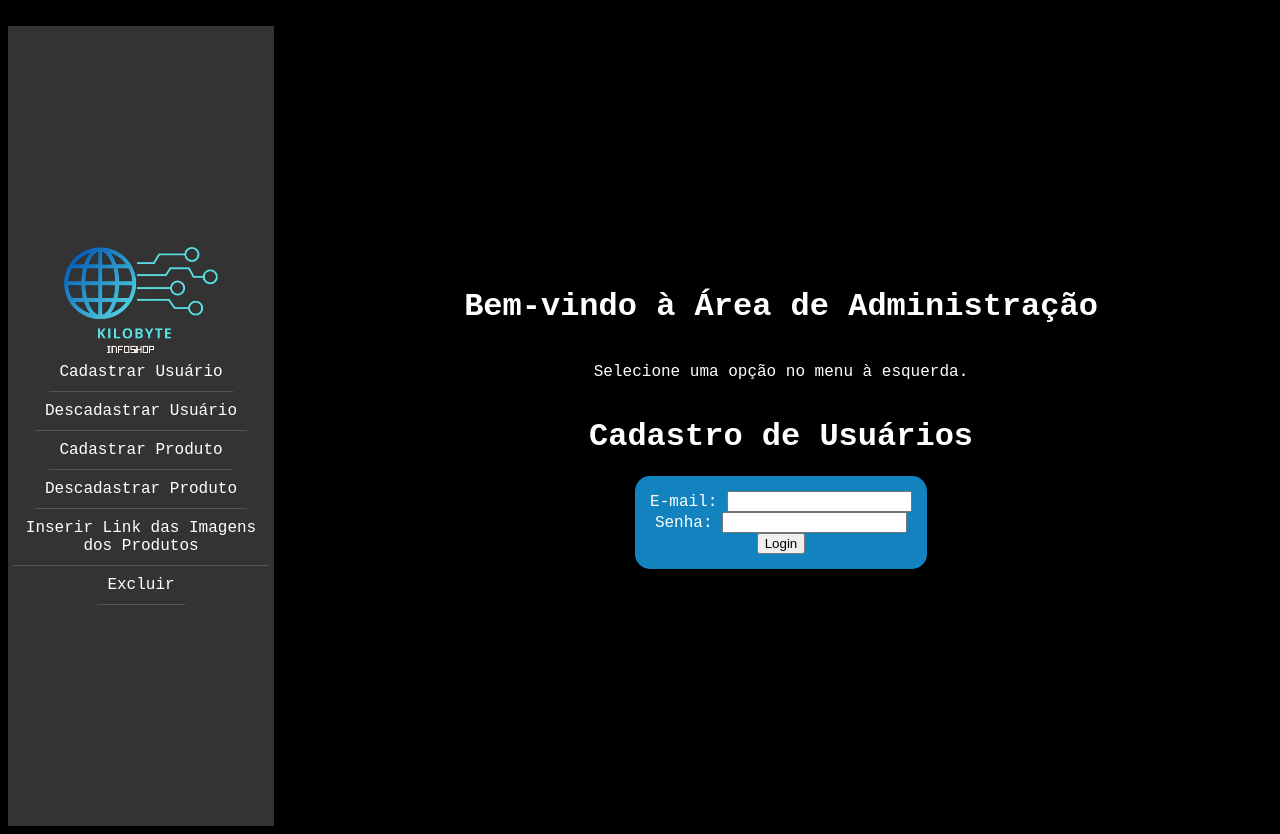
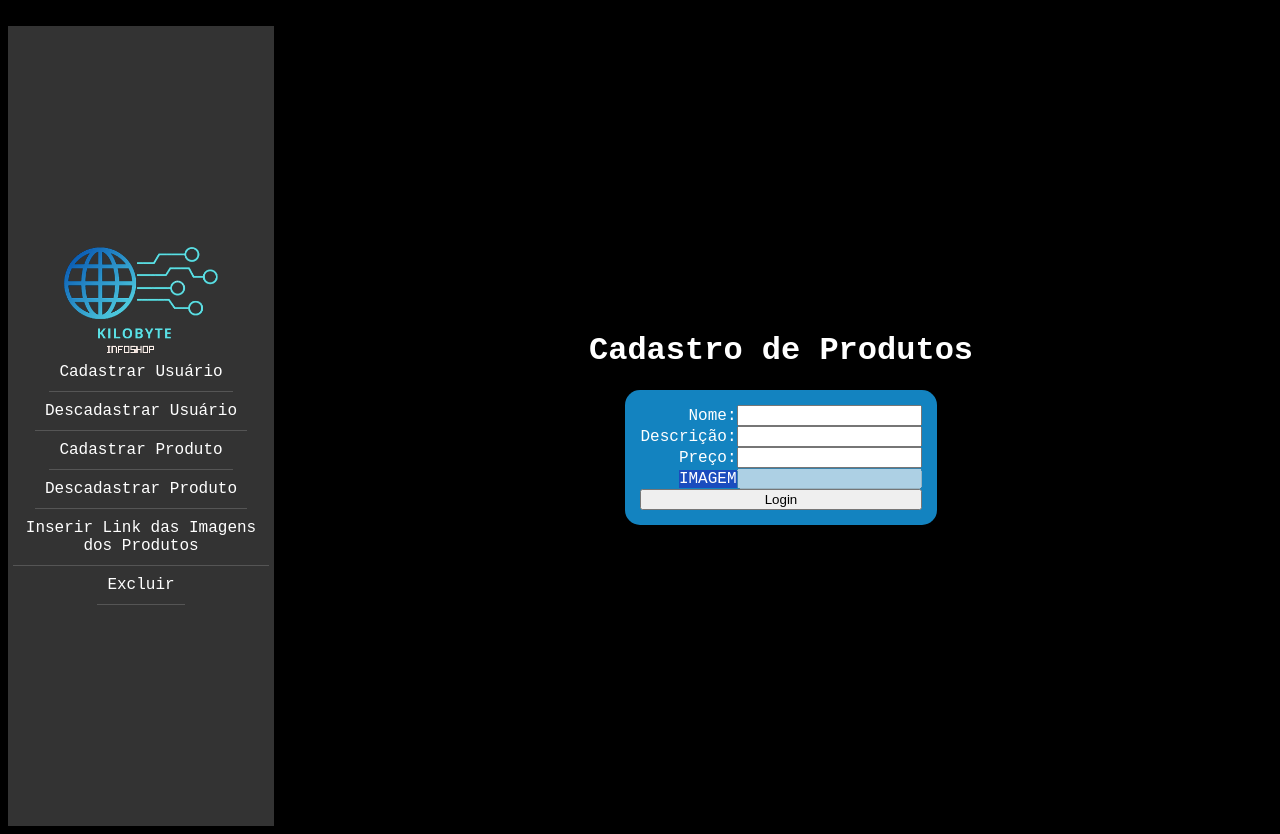
Before and after one commit to riquex/APILojaInfo, a Flask app: page /admin/cadastroproduto in a window 1280 px wide. Run offline with Flask 3, Linux system fonts and the light colour scheme.

Commit message:
Trabalho no cadastramento de produto.

```diff
--- a/static/CSS/style.css
+++ b/static/CSS/style.css
@@ -220,11 +220,45 @@ footer{
 }
 
 form{
-    background-color:  rgb(19, 131, 192);
-    border-radius: 15px; /* Usado para criar um leve arredondamento das bordas */
+    display: flex;
+    background-color: rgb(19, 131, 192);
+    border-radius: 15px;
     padding: 15px;
     text-align: center;
     color: white;
+    flex-direction: column;
+    align-content: flex-end;
+    align-items: flex-end;
+    justify-content: flex-start;
+    flex-wrap: nowrap;
+}
+
+form input[type="submit"]{
+    width: 100%;
+    flex: 1;
+}
+
+form input[type="file"] {
+    display: none;
+}
+
+form div{
+    display: flex;
+    flex-direction: row;
+    flex-wrap: nowrap;
+    justify-content: space-evenly;
+    align-items: center;
+}
+
+form .label-image{
+    /* padding: 0px 20px 0px 20px; */
+    /* width: 50dvw; */
+    background-color: #1a4cbe;
+    color: #FFF;
+    text-transform: uppercase;
+    text-align: center;
+    /* margin-top: 10px; */
+    cursor: pointer;
 }
 
 .product {
--- /dev/null
+++ b/static/js/cadastroproduto.js
@@ -0,0 +1,11 @@
+window.onload = function(){
+    const image_input = document.getElementById("imagem");
+    if (image_input instanceof HTMLInputElement){
+        image_input.addEventListener("change", () => {
+            const input_text = document.getElementById("image-text");
+            if (input_text instanceof HTMLInputElement){
+                input_text.value = image_input.value.replace(/^.*[\\/]/, '')
+            }
+        })
+    }
+}
--- a/templates/admin.html
+++ b/templates/admin.html
@@ -4,7 +4,7 @@
     <meta charset="UTF-8">
     <meta name="viewport" content="width=device-width, initial-scale=1.0">
     <link rel="stylesheet" href="{{ url_for('static', filename='CSS/style.css') }}">
-    <title> {% block titulo %} {% endblock %}Menu de Administração</title>
+    <title> {% block titulo %}Dashboard{% endblock %} - Menu de Administração</title>
 </head>
 <body class="b_admin">
 <div class="adm_page">
@@ -12,17 +12,17 @@
         <img src="{{ url_for('static', filename='imagens/kilobyte_alpha1.png') }}" alt = "Logo" class="img_logo">
         <a href="#">Cadastrar Usuário</a>
         <a href="#">Descadastrar Usuário</a>
-        <a href="#">Cadastrar Produto</a>
+        <a href="/admin/cadastroproduto">Cadastrar Produto</a>
         <a href="#">Descadastrar Produto</a>
         <a href="#">Inserir Link das Imagens dos Produtos</a>
         <a href="#">Excluir</a>
     </div>
 
     <div class="adm_content">
+        {% block content %}
         <!-- Conteúdo da página vai aqui -->
         <h1>Bem-vindo à Área de Administração</h1>
         <p>Selecione uma opção no menu à esquerda.</p>
-        {% block content %}
         {% endblock %}
     </div>
 </div>
--- a/templates/cadastrarproduto.html
+++ b/templates/cadastrarproduto.html
@@ -4,14 +4,26 @@
     {% extends "admin.html" %}
     {% block content %}
 
-    <h1>Cadastro de Usuários</h1>
+    <h1>Cadastro de Produtos</h1>
     <form method="post">
-        <label for="email">E-mail:</label>
-        <input type="email" name="email" id="email" required><br>
-
-        <label for="senha">Senha:</label>
-        <input type="password" name="senha" id="senha" required><br>
-
+        <div>
+            <label for="nomeproduto">Nome:</label>
+            <input type="text" name="nomeproduto" id="nomeproduti" required>
+        </div>
+        <div>
+            <label for="descricao">Descrição:</label>
+            <input type="text" name="descricao" id="descricao" required>
+        </div>
+        <div>
+            <label for="preco">Preço:</label>
+            <input type="number" name="preco" id="preco" required>
+        </div>
+        <div>
+            <label for="imagem" class="label-image">Imagem</label>
+            <input type="file" name="imagem" id="imagem" accept="image/*">
+            <input type="text" name="" id="image-text" disabled>
+        </div>
         <input type="submit" value="Login" id="submit_form">
     </form>
+    <script src="{{ url_for('static', filename='js/cadastroproduto.js') }}"></script>
     {% endblock %}
```
